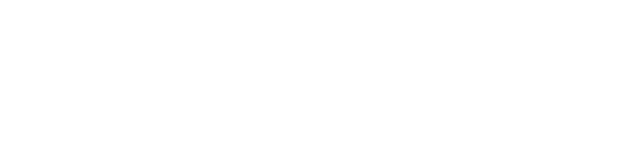
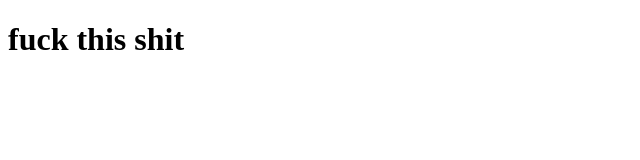
Before and after one commit to glebzhut/test, a plain HTML site: page index.html in a window 1280 px wide. Shown: the whole page, without its empty margins (0-640 px from the left). Drawn offline with Linux system fonts and the light colour scheme.

Commit message:
Update index.html

```diff
--- a/index.html
+++ b/index.html
@@ -7,6 +7,6 @@
   <title>sup</title>
 </head>
 <body>
-
+<h1> fuck this shit </h1>
 </body>
 </html>
```
